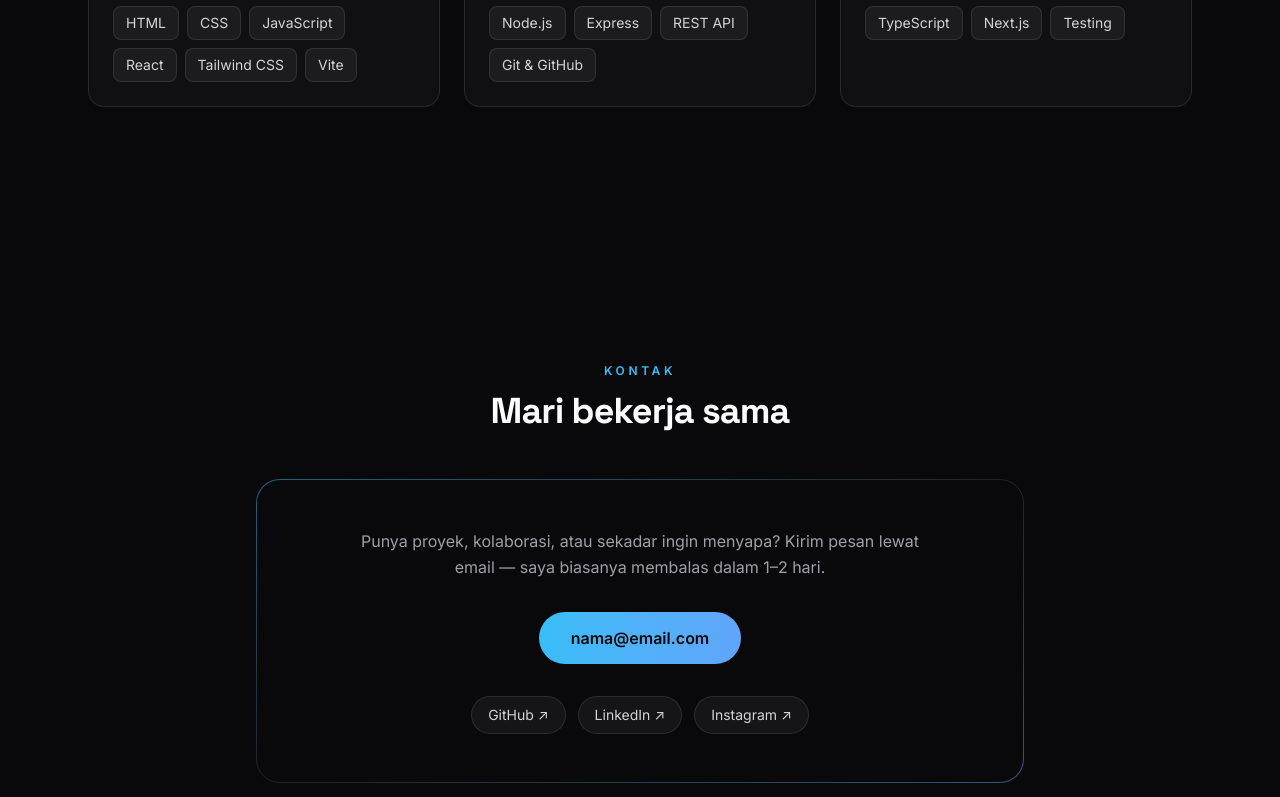
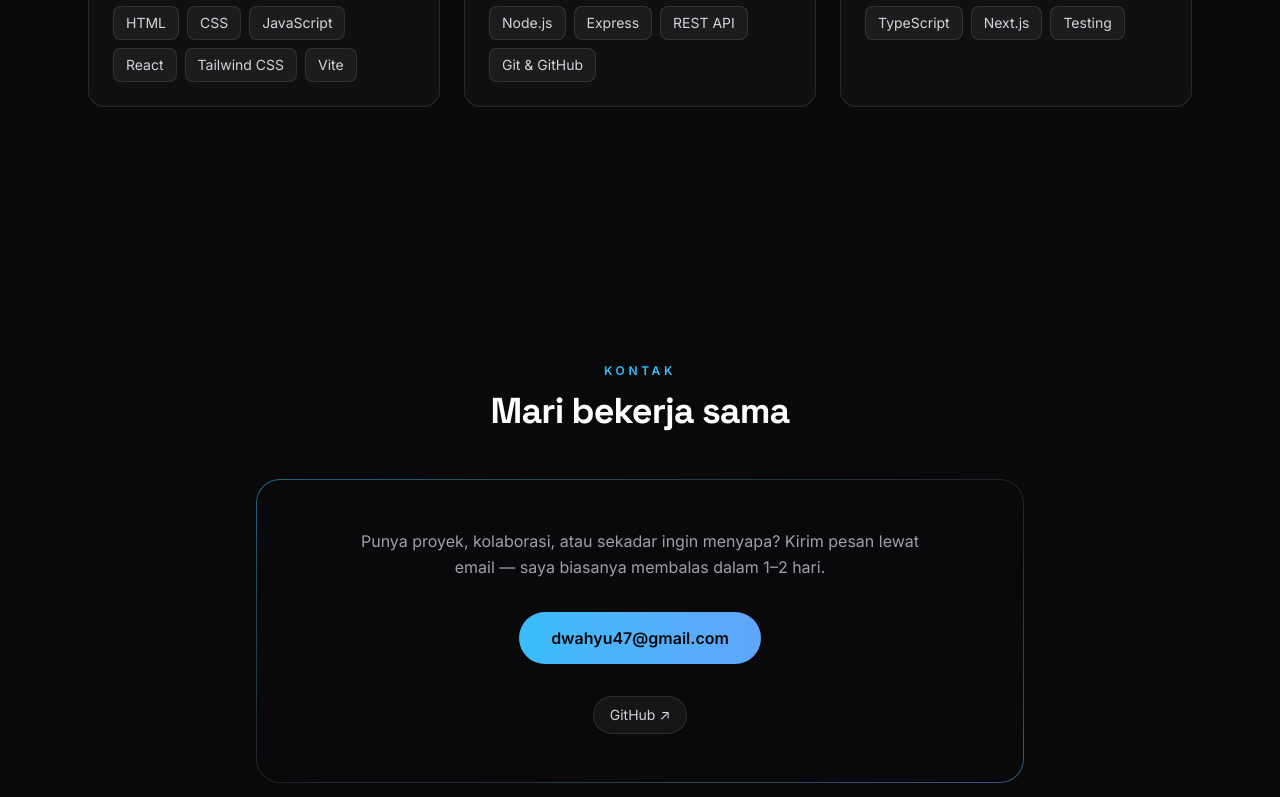
Before and after one commit to bintarto91/dwiwahyu-portfolio, a React (Vite) app: page / in a window 1280 px wide. Shown: the part 3135-3932 px from the top of the page. Built offline with nearby package versions, Linux system fonts and the light colour scheme.

Commit message:
Isi email dan GitHub asli

```diff
--- a/src/data/portfolio.js
+++ b/src/data/portfolio.js
@@ -11,16 +11,17 @@ export const profile = {
   tagline:
     "Saya membangun website yang cepat, rapi, dan nyaman dipakai — dari desain hingga deploy.",
   location: "Jakarta, Indonesia",
-  email: "nama@email.com",
+  email: "dwahyu47@gmail.com",
   focus: ["UI rapi", "Performa", "Aksesibilitas"],
   about: [
     "Halo! Saya Dwi Wahyu Bintarto Prasetyo, seorang web developer yang senang mengubah ide menjadi produk digital yang nyata. Fokus saya adalah membangun antarmuka yang bersih, responsif, dan mudah digunakan oleh siapa pun.",
     "Saat ini saya terus memperdalam React, Tailwind CSS, dan ekosistem JavaScript modern. Di luar coding, saya suka mengeksplorasi desain, membaca artikel teknologi, dan mengerjakan proyek sampingan.",
   ],
   socials: [
-    { label: "GitHub", url: "https://github.com/usernameanda" },
-    { label: "LinkedIn", url: "https://www.linkedin.com/in/usernameanda" },
-    { label: "Instagram", url: "https://www.instagram.com/usernameanda" },
+    { label: "GitHub", url: "https://github.com/bintarto91" },
+    // Kirim link-nya kalau sudah ada, nanti ditambahkan:
+    // { label: "LinkedIn", url: "https://www.linkedin.com/in/..." },
+    // { label: "Instagram", url: "https://www.instagram.com/..." },
   ],
 };
 
```
